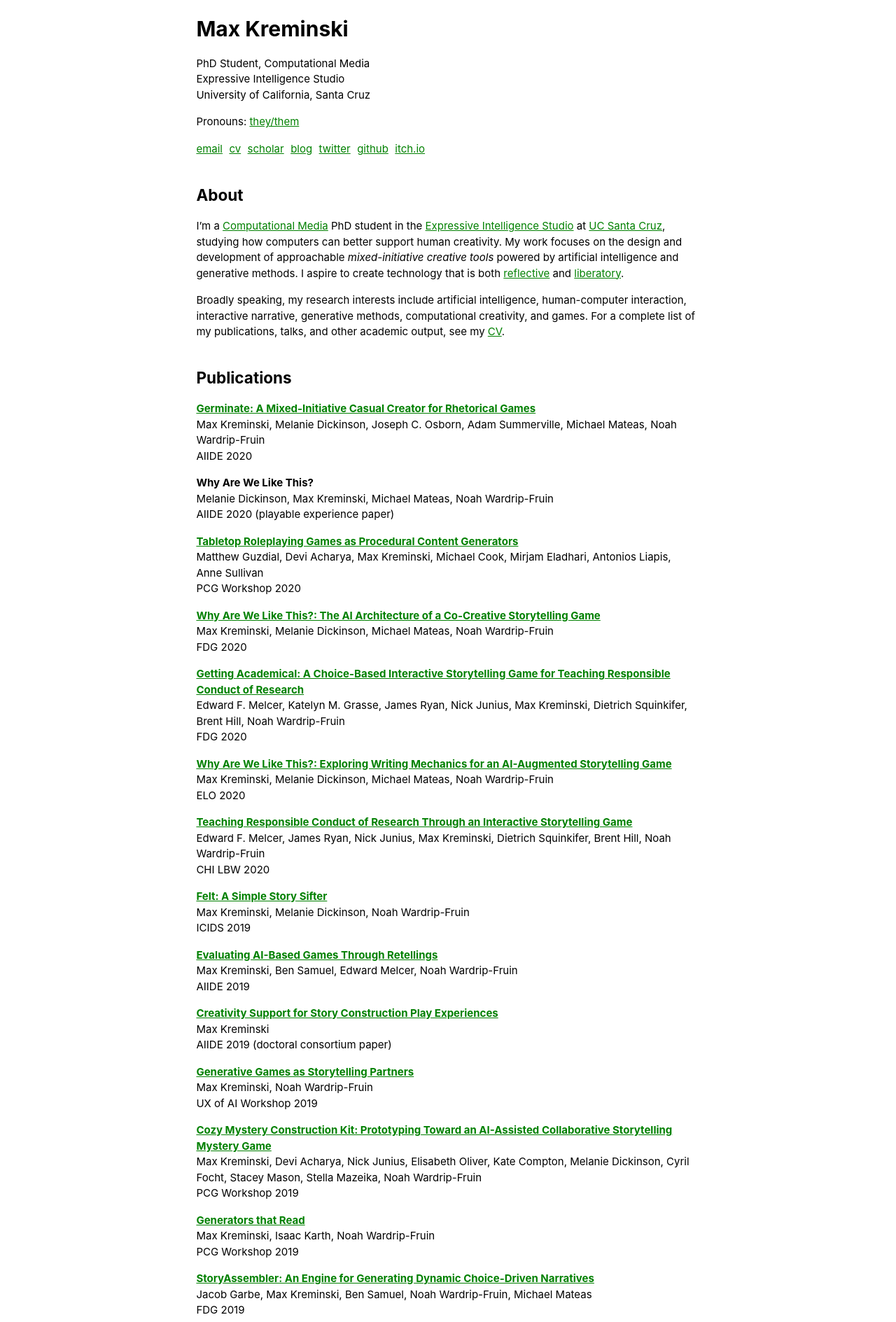
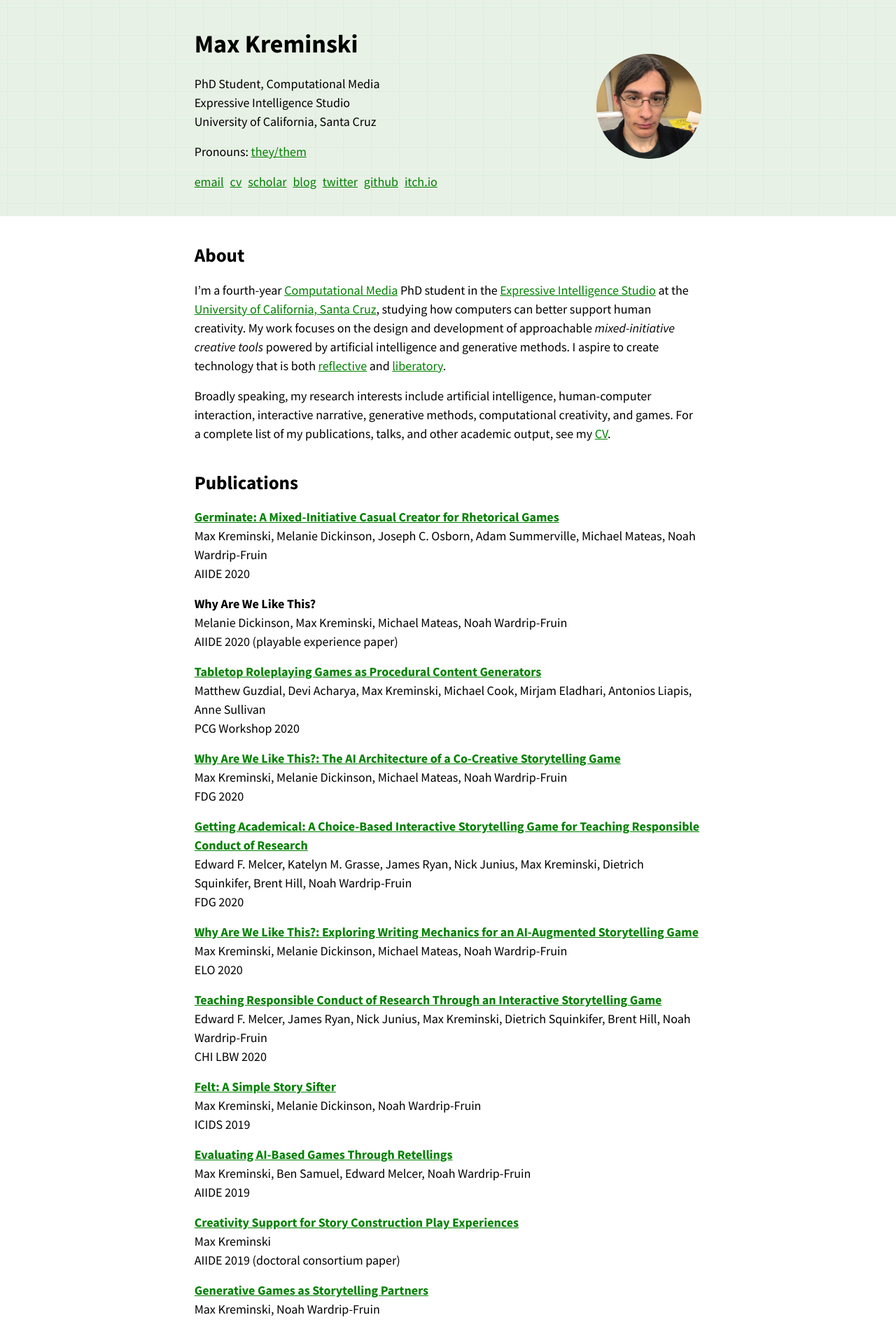
Before and after one commit to mkremins/mkremins.github.io, a Jekyll site: the page built from index.html, in a window 1280 px wide. Shown: the top 1889 px of the page at 70% size. Built offline with Jekyll 4.4.1, drawn with Linux system fonts in a browser that asks for light colours.

Commit message:
Substantially update frontpage visual design
* Larger base font size, especially on large screens
* Typography more consistent with CV
* Headshot in page header
* Subtle background color and pattern in page header
* A few small bio tweaks

```diff
--- a/index.html
+++ b/index.html
@@ -6,6 +6,7 @@ layout: null
 <head>
 	<meta charset="UTF-8">
 	<meta name="viewport" content="width=device-width, user-scalable=no">
+	<link href="https://fonts.googleapis.com/css2?family=Source+Sans+Pro:ital,wght@0,400;0,700;1,400;1,700&display=swap" rel="stylesheet">
 	<title>Max Kreminski</title>
 	<style>
 	* {
@@ -14,9 +15,12 @@ layout: null
 		padding: 0;
 	}
 	body {
-		font-family: BlinkMacSystemFont, -apple-system, "Segoe UI", "Roboto", "Oxygen", "Ubuntu", "Cantarell", "Fira Sans", "Droid Sans", "Helvetica Neue", "Helvetica", "Arial", sans-serif;
-		font-size: 15px;
+		font-family: "Source Sans Pro", sans-serif;
+		font-size: 18px;
 		line-height: 1.5;
+	}
+	@media only screen and (max-width: 480px) {
+		body { font-size: 16px; }
 	}
 	h1, h2 {
 		margin-bottom: 1rem;
@@ -38,14 +42,27 @@ layout: null
 	a[href=""]{
 		color:red; /* highlight broken links */
 	}
+	::selection {
+		background: green;
+		color: white;
+	}
+	header {
+		background: rgba(69,136,51,0.12);
+		background-size: 40px 40px;
+		background-position: 10px 10px;
+		background-image: linear-gradient(to right, #ded 1px, transparent 1px),
+		                  linear-gradient(to bottom, #ded 1px, transparent 1px);
+	}
 	header .left, .container {
 		margin: 0 auto;
-		max-width: 80ch;
+		max-width: 85ch;
 		padding: 2ch;
 	}
 	/* header stuff */
 	header .left {
 		position: relative;
+		padding: 4ch 2ch;
+		margin-bottom: 2ch;
 	}
 	.header-affiliation {
 		margin: 0;
@@ -91,12 +108,28 @@ layout: null
 	.title + p {
 		margin-top: 0;
 	}
+	.headshot {
+		position: absolute;
+		right: 2ch;
+		top: 25%;
+		width: 150px;
+		border-radius:50%;
+		height: 150px;
+		overflow: hidden;
+	}
+	.headshot img {
+		width: 100%;
+	}
+	@media only screen and (max-width: 520px) {
+		.headshot { display: none; }
+	}
 	</style>
 </head>
 <body>
 	<header>
 		<div class="left">
 			<h1><a href="/">Max Kreminski</a></h1>
+			<div class="headshot"><img src="img/headshot.jpg" alt="Me in my workspace."></div>
 			<p class="header-affiliation">PhD Student, Computational Media</p>
 			<p class="header-affiliation">Expressive Intelligence Studio</p>
 			<p class="header-affiliation">University of California, Santa Cruz</p>
@@ -118,7 +151,7 @@ layout: null
 		<section class="about">
 			<div class="container">
 				<h2 class="section-title">About</h2>
-				<p>I’m a <a href="https://www.soe.ucsc.edu/departments/computational-media">Computational Media</a> PhD student in the <a href="https://eis.ucsc.edu">Expressive Intelligence Studio</a> at <a href="https://www.ucsc.edu/">UC Santa Cruz</a>, studying how computers can better support human creativity. My work focuses on the design and development of approachable <em>mixed-initiative creative tools</em> powered by artificial intelligence and generative methods<!--, with the goal of helping people create stuff they wouldn’t be able to create alone-->. I aspire to create technology that is both <a href="https://twitter.com/maxkreminski/status/1272245033136091136">reflective</a> and <a href="https://twitter.com/chrisamaphone/status/1291804250033606657">liberatory</a>.</p>
+				<p>I’m a fourth-year <a href="https://www.soe.ucsc.edu/departments/computational-media">Computational Media</a> PhD student in the <a href="https://eis.ucsc.edu">Expressive Intelligence Studio</a> at the <a href="https://www.ucsc.edu/">University of California, Santa Cruz</a>, studying how computers can better support human creativity. My work focuses on the design and development of approachable <em>mixed-initiative creative tools</em> powered by artificial intelligence and generative methods<!--, with the goal of helping people create stuff they wouldn’t be able to create alone-->. I aspire to create technology that is both <a href="https://twitter.com/maxkreminski/status/1272245033136091136">reflective</a> and <a href="https://twitter.com/chrisamaphone/status/1291804250033606657">liberatory</a>.</p>
 				<p>Broadly speaking, my research interests include artificial intelligence, human-computer interaction, interactive narrative, generative methods, computational creativity, and games. For a complete list of my publications, talks, and other academic output, see my <a href="/cv">CV</a>.</p>
 			</div>
 		</section>
```
Also changed, not shown: img/headshot.jpg (added).
